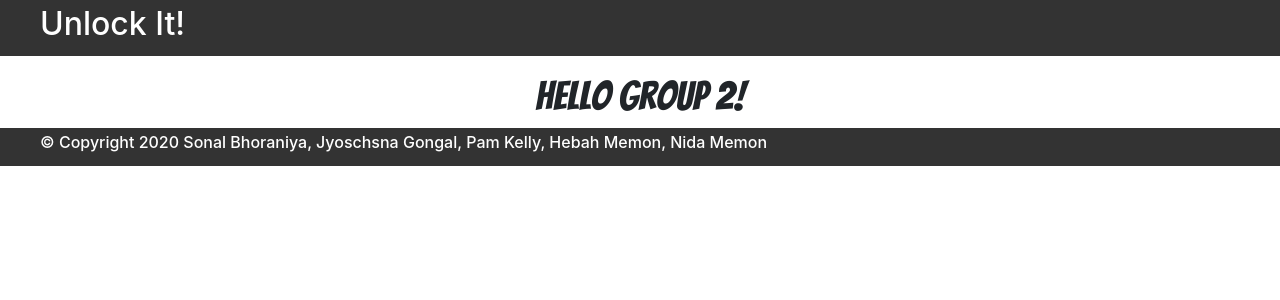
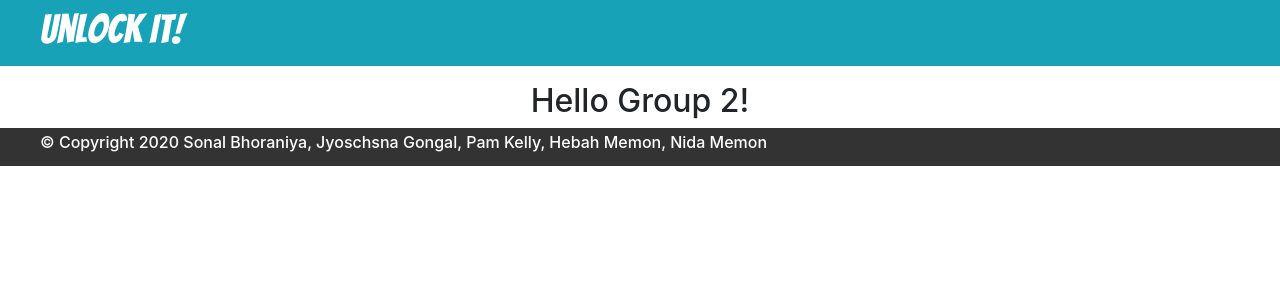
Before and after one commit to PLKGIT/thehunt, a React (Create React App) app in the folder client/: page / in a window 1280 px wide. Shown: the top 300 px of the page. Built offline with nearby package versions, Linux system fonts and the light colour scheme.

Commit message:
Tested styling.

```diff
--- a/client/src/App.js
+++ b/client/src/App.js
@@ -15,7 +15,7 @@ function App() {
       <Navbar fixed="top" className='bg-info'/>
       <Wrapper>
       <div className="container">
-        <h1 className="text-center">Hello Group 2!</h1>
+        <h2 className="text-center">Hello Group 2!</h2>
       </div>
       </Wrapper>
       <Footer fixed="bottom"/>
--- a/client/src/components/Navbar/index.js
+++ b/client/src/components/Navbar/index.js
@@ -4,8 +4,8 @@ import "./style.css";
 function Navbar() {
   return (
     <div>
-      <ul>
-      <li><h2>Unlock It!</h2></li>
+      <ul className="bg-info">
+      <li><h1>Unlock It!</h1></li>
       </ul>
     </div>
   );
```
Also changed, not shown: 1 other file (tests, documents, lock files or other folders).
